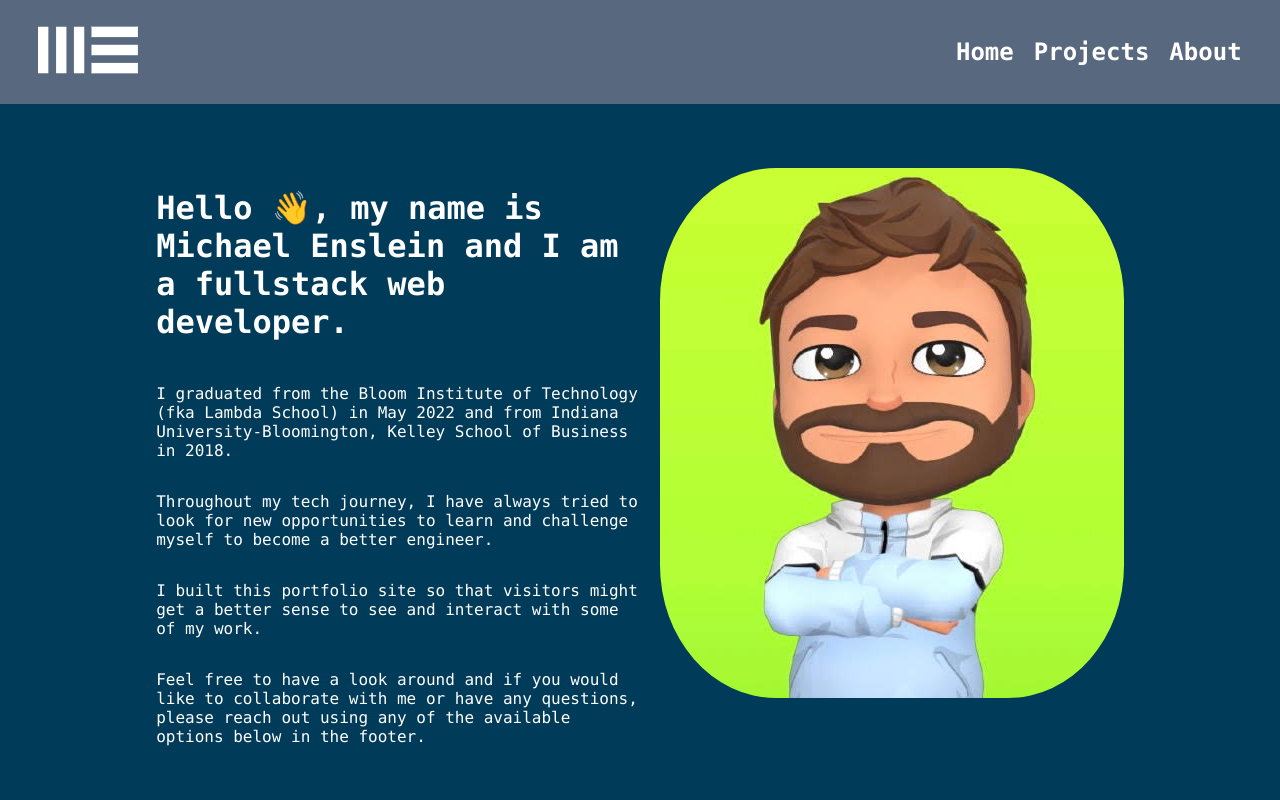
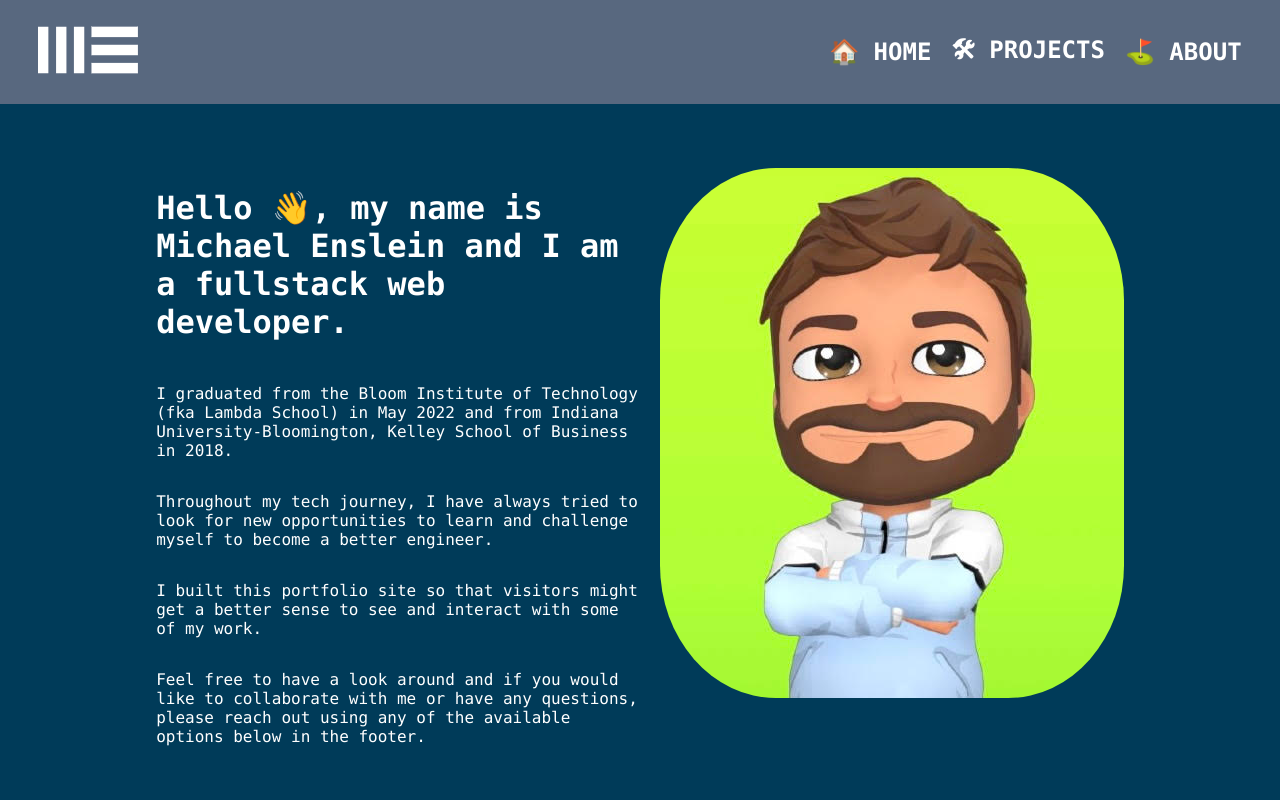
Before and after one commit to mnenslei/my-site, a React (Create React App) app: page /about in a window 1280 px wide. Shown: the top 800 px of the page. Built offline with nearby package versions, Linux system fonts and the light colour scheme.

Commit message:
added emojis and added padding to each section

```diff
--- a/src/components/About.js
+++ b/src/components/About.js
@@ -9,7 +9,7 @@ const About = () => {
                     <h2>About Me</h2>
                 </div>
                 <div>
-                    <p>👋 Hello, I'm Michael Enslein and I am a full-stack web developer. Starting my career in finance allowed me to learn about different investment vehicles and technologies that would later influence my decision to enter the world of software engineering.</p>
+                    <p>👋 Hello, I'm Michael Enslein and I am a full-stack web developer living in New York. Starting my career in finance allowed me to learn about different investment vehicles and technologies that would later influence my decision to enter the world of software engineering.</p>
                     <p>I decided to pursue this route because of my interests in web developmemt, blockchain technology, fascination with computers and the opportunities it may lead to.</p>
                 </div>
             </div>
--- a/src/components/Banner.js
+++ b/src/components/Banner.js
@@ -12,9 +12,9 @@ return(
             </Link>
         </div>
         <div className='banner-links'>
-            <a href='#home'>Home</a>
-            <a href='#projects'>Projects</a>
-            <a href='#about'>About</a>
+            <a href='#home'>🏠 HOME</a>
+            <a href='#projects'>🛠 PROJECTS</a>
+            <a href='#about'>⛳ ABOUT</a>
         </div>
     </div>
     )
--- a/src/index.css
+++ b/src/index.css
@@ -292,7 +292,7 @@ code {
     justify-content: center;
     flex-wrap:nowrap;
     align-items:flex-end;
-    line-height: 7.5px;
+    line-height: 12px;
   }
 
   .h-container{
```
